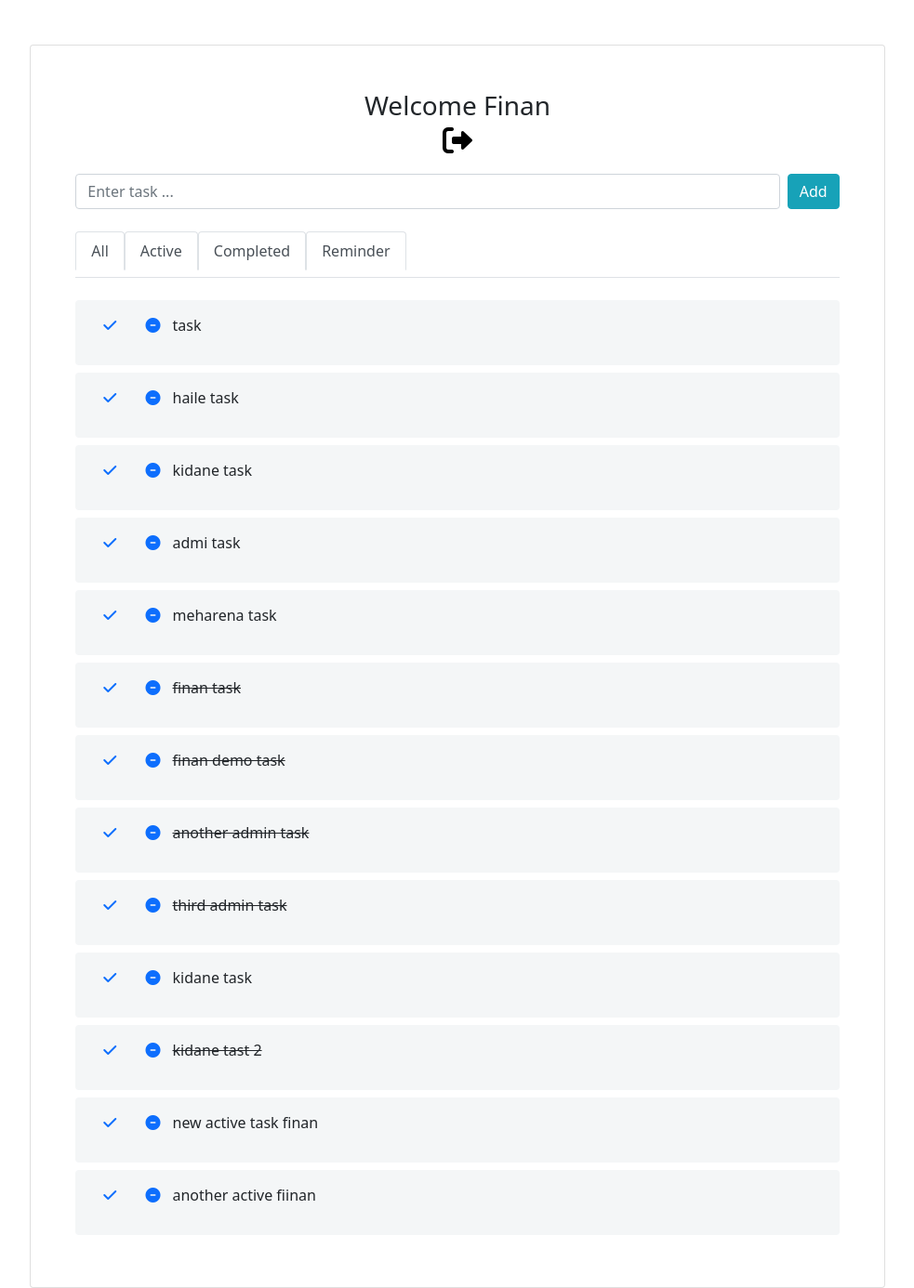
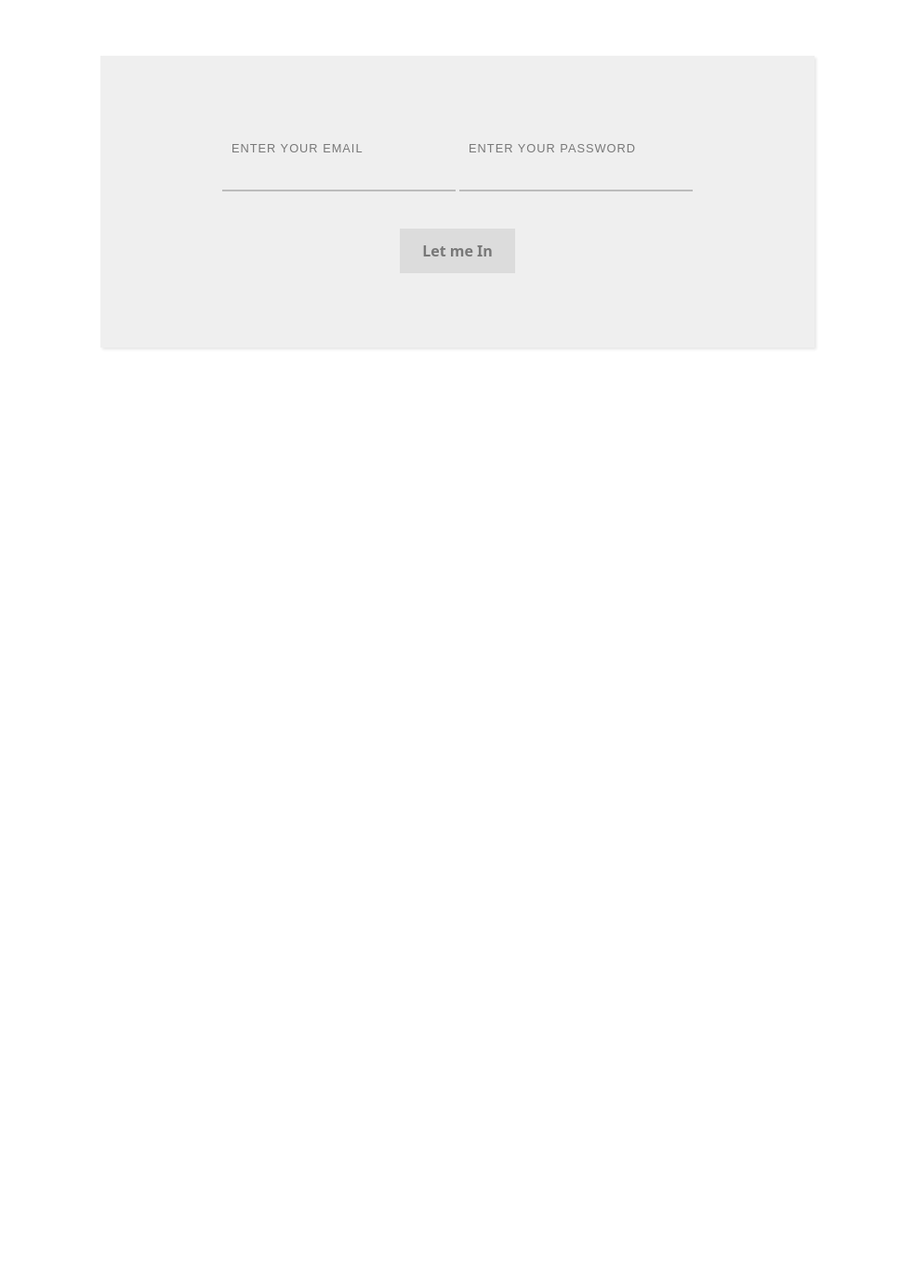
Before and after one commit to Fiann-Meharena-Kidane/to-do-app, a Flask app: page / in a window 1280 px wide. Shown: the whole page at 93% size, without its empty margins (148-1131 px from the left). After the commit the page ends 376 px from the top, so only its background shows below. Run offline with Flask 2, Linux system fonts and the light colour scheme; data comes from the database, SQL or seed files in the repository; both versions use the stored data as it was after the commit; some libraries are stand-ins or nearby versions.

Commit message:
implemented login system,

```diff
--- a/main.py
+++ b/main.py
@@ -1,6 +1,17 @@
-from flask import Flask, render_template, redirect, request, url_for
+from flask import Flask, render_template, redirect, request, url_for, flash
+from flask_login import LoginManager, login_user, logout_user, UserMixin, current_user
 from flask_sqlalchemy import SQLAlchemy
-from sqlalchemy import Integer, String, Text, Boolean
+from sqlalchemy import Integer, String, Text, Boolean, ForeignKey
+
+import os
+from datetime import date
+
+from sqlalchemy.orm import relationship
+
+today = date.today()
+
+
+from werkzeug.security import generate_password_hash, check_password_hash
 
 app = Flask(__name__)
 app.config['SECRET_KEY'] = 'secret'
@@ -11,22 +22,94 @@ app.config['SQLALCHEMY_TRACK_MODIFICATIONS'] = False
 db = SQLAlchemy(app)
 
 
-class Task(db.Model):
+class Task(db.Model, UserMixin):
     __tablename__='task'
     id = db.Column(Integer, primary_key=True)
     task = db.Column(String)
     status=db.Column(String)
+    date=db.Column(String)
+    user_id=db.Column(Integer, ForeignKey('user.id'))
 
+
+class User(db.Model, UserMixin):
+    __tablename__='user'
+    id=db.Column(Integer, primary_key=True)
+    name=db.Column(String)
+    email=db.Column(String)
+    password=db.Column(String)
+    tasks=relationship("Task")
 
 # db.drop_all()
 # db.create_all()
 
 
-@app.route('/')
+login_manager=LoginManager()
+login_manager.init_app(app)
+
+
+@login_manager.user_loader
+def load_user(user_id):
+    return User.query.get(int(user_id))
+
+
+@app.route('/', methods=['POST','GET'])
+def login():
+    if request.method=='POST':
+        email=request.form.get('email')
+        password=request.form.get('password')
+
+        user=User.query.filter_by(email=email).first()
+
+        if user:
+            if check_password_hash(user.password, password):
+                login_user(user)
+                flash(f'Welcome {user.name}!')
+                return redirect(url_for('home'))
+            else:
+                flash('Incorrect password, try again')
+                return redirect(url_for('login'))
+        else:
+            flash('Email does not exist, register instead')
+            return redirect('register')
+    else:
+
+        return render_template('login.html')
+
+
+@app.route('/home')
 def home():
-    all_tasks_rows = Task.query.all()
+    # tasks=current_user.tasks
+    # all_tasks_rows = Task.query.all()
+    all_tasks_rows = current_user.tasks
 
     return render_template('index.html', tasks=all_tasks_rows)
+
+
+@app.route('/register', methods=['POST','GET'])
+def register():
+    if request.method=='POST':
+        name=request.form.get('name')
+        email=request.form.get('email')
+        password=request.form.get('password')
+
+        if not User.query.filter_by(email=email).first():
+            hashed_password=generate_password_hash(password, method='pbkdf2:sha256', salt_length=8)
+            new_user=User(
+                name=name,
+                email=email,
+                password=hashed_password
+            )
+
+            db.session.add(new_user)
+            db.session.commit()
+            login_user(new_user)
+            flash(f'Welcome {name}!')
+            return redirect(url_for('home'))
+        else:
+            flash("Email already exits, login instead")
+            return redirect(url_for('login'))
+
+    return render_template('register.html')
 
 
 @app.route('/add', methods=['POST', 'GET'])
@@ -35,7 +118,9 @@ def add():
 
     new_task=Task(
         task=task,
-        status='active'
+        date=today.strftime("%B %d, %Y "),
+        status='active',
+        user_id=current_user.id
     )
 
     db.session.add(new_task)
@@ -66,17 +151,29 @@ def delete(task_id):
 
 @app.route('/active')
 def active():
+    list_of_active_task=[]
     all_active_tasks=Task.query.filter_by(status='active')
-
-    return render_template('index.html', tasks=all_active_tasks)
+    for task in all_active_tasks:
+        if task.user_id==current_user.id:
+            list_of_active_task.append(task)
+    return render_template('index.html', tasks=list_of_active_task)
 
 
 @app.route('/completed')
 def completed():
-    all_active_tasks=Task.query.filter_by(status='done')
+    list_of_finished_task = []
+    all_finished_tasks = Task.query.filter_by(status='done')
+    for task in all_finished_tasks:
+        if task.user_id == current_user.id:
+            list_of_finished_task.append(task)
 
-    return render_template('index.html', tasks=all_active_tasks)
+    return render_template('index.html', tasks=list_of_finished_task)
 
+
+@app.route('/logout')
+def logout():
+    logout_user()
+    return redirect(url_for('login'))
 
 if __name__ == '__main__':
     app.run(debug=True)
--- /dev/null
+++ b/static/styles/forms.css
@@ -0,0 +1,85 @@
+
+
+body {
+  background: #C5E1A5;
+}
+form {
+  width: 60%;
+  margin: 60px auto;
+  background: #efefef;
+  padding: 60px 120px 80px 120px;
+  text-align: center;
+  -webkit-box-shadow: 2px 2px 3px rgba(0,0,0,0.1);
+  box-shadow: 2px 2px 3px rgba(0,0,0,0.1);
+}
+label {
+  display: block;
+  position: relative;
+  margin: 40px 0px;
+}
+.label-txt {
+  position: absolute;
+  top: -1.6em;
+  padding: 10px;
+  font-family: sans-serif;
+  font-size: .8em;
+  letter-spacing: 1px;
+  color: rgb(120,120,120);
+  transition: ease .3s;
+}
+.input {
+  width: 100%;
+  padding: 10px;
+  background: transparent;
+  border: none;
+  outline: none;
+}
+
+.line-box {
+  position: relative;
+  width: 100%;
+  height: 2px;
+  background: #BCBCBC;
+}
+
+.line {
+  position: absolute;
+  width: 0%;
+  height: 2px;
+  top: 0px;
+  left: 50%;
+  transform: translateX(-50%);
+  background: #8BC34A;
+  transition: ease .6s;
+}
+
+.input:focus + .line-box .line {
+  width: 100%;
+}
+
+.label-active {
+  top: -3em;
+}
+
+button {
+  display: inline-block;
+  padding: 12px 24px;
+  background: rgb(220,220,220);
+  font-weight: bold;
+  color: rgb(120,120,120);
+  border: none;
+  outline: none;
+  border-radius: 3px;
+  cursor: pointer;
+  transition: ease .3s;
+}
+
+button:hover {
+  background: #8BC34A;
+  color: #ffffff;
+}
+
+.notify-form{
+text-align:center;
+color:red
+}
--- a/static/styles/styles.css
+++ b/static/styles/styles.css
@@ -11,6 +11,12 @@ text-align:center;
 
 }
 
-.card-body{
-padding-bottom:15%;
+.logout :hover{
+transform: scale(1.2);
+transition-duration:1s;
 }
+
+.notify{
+text-align:center;
+color:green;
+}
--- a/templates/index.html
+++ b/templates/index.html
@@ -30,11 +30,9 @@
 
 
 
-<body style="background-color:white">
+<body style="background-color:#7A86B6">
 
-  <div class="all-container">
 
-    <section style="background-color:white;" class="vh-100 gradient-custom">
       <div class="container py-5 h-100">
         <div class="row d-flex justify-content-center align-items-center h-100">
           <div class="col col-xl-10">
@@ -42,18 +40,37 @@
             <div class="card">
               <div class="card-body p-5">
 
+                        <div class="notify">
+
+            {% with messages = get_flashed_messages() %}
+              {% if messages %}
+                <div class=flashes>
+                {% for message in messages %}
+                  <h4>{{ message }}</h4>
+                {% endfor %}
+                </div>
+              {% endif %}
+            {% endwith %}
+
+        </div>
+
                   <div class="welcome">
-                        <h3>Welcome Finan</h3>
-                        <a href="#">
+
+                      <div class="logout">
+
+                          <a href="{{ url_for('logout') }}">
                             <i style="color:black;" class="fa-solid fa-right-from-bracket fa-2xl"></i>
-                        </a>
+                          </a>
+
+                      </div>
+
                    </div>
 
                 <form method="post" action="{{ url_for('add') }}" class="d-flex justify-content-center align-items-center mb-4">
                   <div class="form-outline flex-fill">
                     <input required name=task type="text" id="form2" class="form-control" placeholder="Enter task ..."/>
                   </div>
-                  <button type="submit" class="btn btn-info ms-2">Add</button>
+                  <button type="submit" class="btn btn-info ms-2">ADD</button>
                 </form>
 
 
@@ -81,8 +98,6 @@
                 <!-- Tabs navs -->
 
 
-
-
                 <!-- Tabs content -->
 
 
@@ -97,7 +112,8 @@
                                           <a href="{{ url_for('done', task_id=task.id) }}"> <i class="fa-solid fa-check"></i> </a></button>
                                         <button class="btn">
                                           <a href="{{ url_for('delete', task_id=task.id) }}"> <i class="fa-solid fa-circle-minus"></i> </a></button>
-                                        <p> {{  task.task | safe }} </p>
+                                        <p style="padding-right:5px;"> {{ task.date }} </p>
+                                        <p>  | {{  task.task | safe }}  </p>
 
                                       </p>
                                     </li>
@@ -110,12 +126,10 @@
                     </div>
 
 
-
                 </div>
 
 
                 <!-- Tabs content -->
-
 
 
               </div>
@@ -124,9 +138,6 @@
           </div>
         </div>
       </div>
-    </section>
-
-  </div>
 
 
 </body>
--- /dev/null
+++ b/templates/login.html
@@ -0,0 +1,75 @@
+<!DOCTYPE html>
+<html lang="en">
+<head>
+    <meta charset="UTF-8">
+    <title>Login</title>
+    <link href="//maxcdn.bootstrapcdn.com/bootstrap/4.1.1/css/bootstrap.min.css" rel="stylesheet" id="bootstrap-css">
+ <link rel="icon" href="{{ url_for('static', filename='images/favicon.ico') }}">
+  <link rel="stylesheet" href="{{ url_for('static', filename='styles/forms.css') }}">
+  <link href="https://cdn.jsdelivr.net/npm/bootstrap@5.0.2/dist/css/bootstrap.min.css" rel="stylesheet"
+    integrity="sha384-EVSTQN3/azprG1Anm3QDgpJLIm9Nao0Yz1ztcQTwFspd3yD65VohhpuuCOmLASjC" crossorigin="anonymous">
+  <link href="https://cdn.jsdelivr.net/npm/bootstrap@5.0.2/dist/css/bootstrap.min.css" rel="stylesheet">
+
+
+  <script src="https://cdn.jsdelivr.net/npm/bootstrap@5.0.2/dist/js/bootstrap.bundle.min.js"
+    integrity="sha384-MrcW6ZMFYlzcLA8Nl+NtUVF0sA7MsXsP1UyJoMp4YLEuNSfAP+JcXn/tWtIaxVXM"
+    crossorigin="anonymous"></script>
+  <script src="https://cdn.jsdelivr.net/npm/@popperjs/core@2.9.2/dist/umd/popper.min.js"
+    integrity="sha384-IQsoLXl5PILFhosVNubq5LC7Qb9DXgDA9i+tQ8Zj3iwWAwPtgFTxbJ8NT4GN1R8p"
+    crossorigin="anonymous"></script>
+  <script src="https://cdn.jsdelivr.net/npm/bootstrap@5.0.2/dist/js/bootstrap.min.js"
+    integrity="sha384-cVKIPhGWiC2Al4u+LWgxfKTRIcfu0JTxR+EQDz/bgldoEyl4H0zUF0QKbrJ0EcQF"
+    crossorigin="anonymous"></script>
+  <!--    link to icons -->
+  <link rel="stylesheet" href="https://cdnjs.cloudflare.com/ajax/libs/font-awesome/6.1.2/css/all.min.css">
+  <link rel="stylesheet" href="https://cdn.jsdelivr.net/npm/bootstrap@5.0.0-alpha1/dist/css/bootstrap.min.css">
+  <link rel="stylesheet" href="https://cdnjs.cloudflare.com/ajax/libs/font-awesome/4.7.0/css/font-awesome.min.css">
+
+</head>
+<body>
+
+<div class="login">
+
+
+
+                <form method="post" action="{{ url_for('login') }}">
+
+                                <div class="notify-form">
+
+            {% with messages = get_flashed_messages() %}
+              {% if messages %}
+                <div class=flashes>
+                {% for message in messages %}
+                  <p>{{ message }}</p>
+                {% endfor %}
+                </div>
+              {% endif %}
+            {% endwith %}
+
+        </div>
+
+                      <label>
+                            <p class="label-txt">ENTER YOUR EMAIL</p>
+                            <input name="email" required type="text" class="input">
+                            <div class="line-box">
+                              <div class="line"></div>
+                            </div>
+                      </label>
+
+                      <label>
+                            <p class="label-txt">ENTER YOUR PASSWORD</p>
+                            <input required name="password" type="password" class="input">
+                            <div class="line-box">
+                              <div class="line"></div>
+                            </div>
+                      </label> <br>
+                      <button type="submit">Let me In</button>
+            </form>
+
+</div>
+
+
+    <script src="//maxcdn.bootstrapcdn.com/bootstrap/4.1.1/js/bootstrap.min.js"></script>
+    <script src="//cdnjs.cloudflare.com/ajax/libs/jquery/3.2.1/jquery.min.js"></script>
+</body>
+</html>
--- a/test.py
+++ b/test.py
@@ -0,0 +1,4 @@
+
+
+
+print(date)
```
Also changed, not shown: templates/register.html (added, +84 -0 lines), todo.db.
